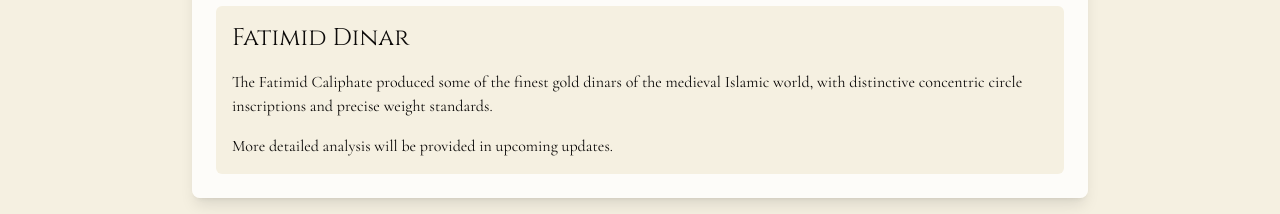
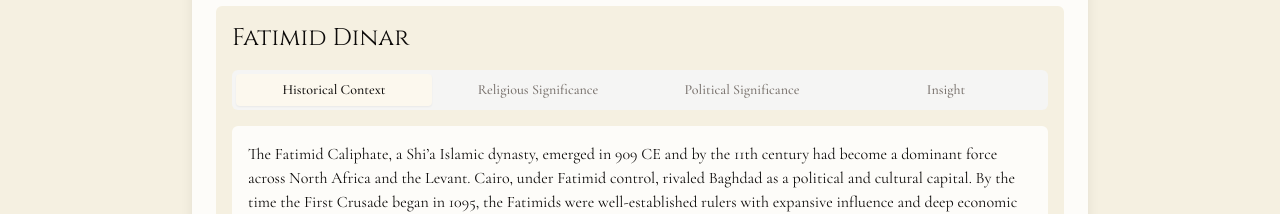
Before and after one commit to GITWOCS/coin-trails-of-faith, a React (Vite) app: page /muslim-coins in a window 1280 px wide. Shown: the part 702-916 px from the top of the page. Built offline with nearby package versions, Linux system fonts and the light colour scheme.

Commit message:
feat: Implement coin detail popups
Adds interactive coin detail popups with information tabs for each coin type.

```diff
--- /dev/null
+++ b/src/components/coin/CoinTabsDetail.tsx
@@ -0,0 +1,26 @@
+
+import { Tabs, TabsList, TabsTrigger, TabsContent } from "@/components/ui/tabs";
+
+interface CoinTabsDetailProps {
+  context: string;
+  religion: string;
+  political: string;
+  insight: string;
+}
+
+const CoinTabsDetail = ({ context, religion, political, insight }: CoinTabsDetailProps) => (
+  <Tabs defaultValue="context" className="mt-4">
+    <TabsList className="grid grid-cols-2 md:grid-cols-4 gap-2">
+      <TabsTrigger value="context">Historical Context</TabsTrigger>
+      <TabsTrigger value="religion">Religious Significance</TabsTrigger>
+      <TabsTrigger value="political">Political Significance</TabsTrigger>
+      <TabsTrigger value="insight">Insight</TabsTrigger>
+    </TabsList>
+    <TabsContent value="context" className="mt-4 bg-white/80 backdrop-blur-sm p-4 rounded-md">{context}</TabsContent>
+    <TabsContent value="religion" className="mt-4 bg-white/80 backdrop-blur-sm p-4 rounded-md">{religion}</TabsContent>
+    <TabsContent value="political" className="mt-4 bg-white/80 backdrop-blur-sm p-4 rounded-md">{political}</TabsContent>
+    <TabsContent value="insight" className="mt-4 bg-white/80 backdrop-blur-sm p-4 rounded-md">{insight}</TabsContent>
+  </Tabs>
+);
+
+export default CoinTabsDetail;
--- a/src/pages/MuslimCoins.tsx
+++ b/src/pages/MuslimCoins.tsx
@@ -1,8 +1,8 @@
-
 import Layout from "@/components/layout/Layout";
 import { Tabs, TabsContent, TabsList, TabsTrigger } from "@/components/ui/tabs";
 import { motion } from "framer-motion";
 import InteractiveCoinRow from "@/components/home/InteractiveCoinRow";
+import CoinTabsDetail from "@/components/coin/CoinTabsDetail";
 
 const featuredMuslimCoins = [
   {
@@ -80,46 +80,50 @@ const MuslimCoins = () => {
 
               <TabsContent value="fatimid" className="mt-6 p-4 bg-parchment rounded-md">
                 <h2 className="text-2xl font-medieval mb-4">Fatimid Dinar</h2>
-                <p className="mb-4">
-                  The Fatimid Caliphate produced some of the finest gold dinars of the medieval Islamic world,
-                  with distinctive concentric circle inscriptions and precise weight standards.
-                </p>
-                <p>
-                  More detailed analysis will be provided in upcoming updates.
-                </p>
+                <CoinTabsDetail
+                  context={`The Fatimid Caliphate, a Shi’a Islamic dynasty, emerged in 909 CE and by the 11th century had become a dominant force across North Africa and the Levant. Cairo, under Fatimid control, rivaled Baghdad as a political and cultural capital. By the time the First Crusade began in 1095, the Fatimids were well-established rulers with expansive influence and deep economic ties throughout the Mediterranean.
+
+The Fatimid gold dinar became one of the most respected and trusted coins in the Islamic world and beyond. Its gold purity, weight consistency, and widespread acceptance made it a cornerstone of pre-modern global trade. During the Crusades, these dinars circulated not only in Muslim cities but in Crusader territories, often preferred over local coinage. Their reputation made them a unifying currency in a deeply divided world.`}
+                  religion={`The Fatimid dinar rejects figural imagery entirely, favoring beautifully inscribed Arabic calligraphy. These inscriptions weren’t decorative—they were declarations. Qur’anic verses and the Shahada (“There is no god but God, and Muhammad is the messenger of God”) affirmed the coin’s role as a vehicle of divine truth, transforming money into a medium of faith.
+
+The absence of images aligns with Islamic theological principles, especially within Shi’a traditions, which emphasized the authority of the Imam-Caliph. These coins not only represented wealth but served as pocket-sized statements of spiritual and political identity.`}
+                  political={`Fatimid dinars functioned as tools of statecraft. Their inscriptions proclaimed the caliph’s legitimacy, often including titles such as “Commander of the Faithful” or “God’s Representative on Earth.” In doing so, the coin operated like a broadcast, delivering a message of sovereign rule with every transaction.
+
+Perhaps most interesting is how these coins traveled across religious and political lines. Crusader rulers—despite warring with Islamic powers—accepted Fatimid dinars in their markets. Some Christian states even minted imitations of these dinars, maintaining the Arabic script and religious content for the sake of commercial trust. That’s how powerful these coins were: they overrode ideology in favor of functionality.`}
+                  insight={`The Fatimid dinar isn’t just an artifact—it’s a contradiction pressed in gold. It is at once sacred and secular, religious and economic, sectarian and universal. Its design, intentionally minimalist, makes its message more potent. Where Christian coins bore kings, saints, and crosses, the Fatimid dinar bore only words, but those words carried entire systems of belief and political vision.
+
+In the Crusader context, this coin embodies the paradoxes of the medieval Mediterranean. A Shi’a Islamic coin, used by Christian rulers, copied by Crusader mints, and trusted across enemy lines. Its acceptance by so many different peoples tells us that money, in its purest form, reveals what a society values most—and in this case, it was purity, trust, and divine legitimacy.`}
+                />
               </TabsContent>
 
               <TabsContent value="ayyubid" className="mt-6 p-4 bg-parchment rounded-md">
                 <h2 className="text-2xl font-medieval mb-4">Ayyubid Dinar (Saladin)</h2>
-                <p className="mb-4">
-                  Saladin's coins represented his power as the unifier against the Crusader presence, often
-                  featuring inscriptions emphasizing Sunni orthodoxy and legitimacy.
-                </p>
-                <p>
-                  More detailed analysis will be provided in upcoming updates.
-                </p>
+                <CoinTabsDetail
+                  context="More detailed analysis will be provided in upcoming updates."
+                  religion=""
+                  political=""
+                  insight=""
+                />
               </TabsContent>
 
               <TabsContent value="umayyad" className="mt-6 p-4 bg-parchment rounded-md">
                 <h2 className="text-2xl font-medieval mb-4">Umayyad Dinar</h2>
-                <p className="mb-4">
-                  Though predating the Crusades, Umayyad gold coinage established standards that influenced
-                  all subsequent Islamic coinages during the Crusader period.
-                </p>
-                <p>
-                  More detailed analysis will be provided in upcoming updates.
-                </p>
+                <CoinTabsDetail
+                  context="More detailed analysis will be provided in upcoming updates."
+                  religion=""
+                  political=""
+                  insight=""
+                />
               </TabsContent>
 
               <TabsContent value="mamluk" className="mt-6 p-4 bg-parchment rounded-md">
                 <h2 className="text-2xl font-medieval mb-4">Mamluk Dirham</h2>
-                <p className="mb-4">
-                  The Mamluks, who ultimately expelled the Crusaders from the Levant, produced distinctive
-                  silver dirhams with complex calligraphy and titulature.
-                </p>
-                <p>
-                  More detailed analysis will be provided in upcoming updates.
-                </p>
+                <CoinTabsDetail
+                  context="More detailed analysis will be provided in upcoming updates."
+                  religion=""
+                  political=""
+                  insight=""
+                />
               </TabsContent>
             </Tabs>
           </div>
```
